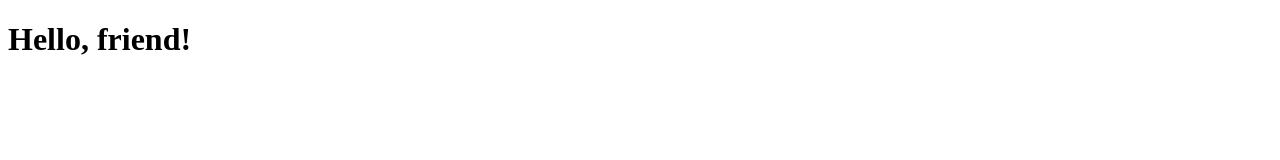
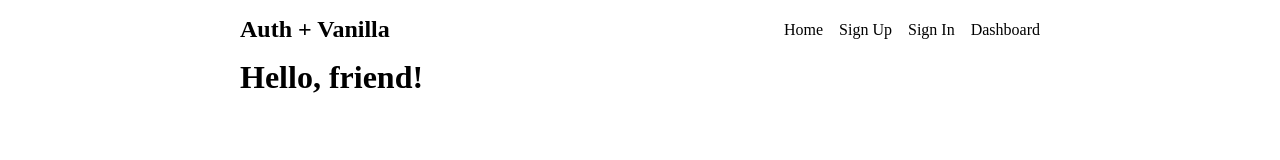
Before and after one commit to CodectiveOrg/auth-client-vanilla, a website: page index.html in a window 1280 px wide. Drawn offline with Linux system fonts and the light colour scheme.

Commit message:
[ADD] header

```diff
--- a/index.html
+++ b/index.html
@@ -5,8 +5,30 @@
     <link rel="icon" type="image/svg+xml" href="/javascript.svg" />
     <meta name="viewport" content="width=device-width, initial-scale=1.0" />
     <title>Auth + Vanilla</title>
+
+    <link rel="stylesheet" href="/src/styles/global.css" />
+    <link rel="stylesheet" href="/src/styles/header.css" />
   </head>
   <body>
+    <header>
+      <div class="logo">Auth + Vanilla</div>
+      <nav>
+        <ul>
+          <li>
+            <a href="/">Home</a>
+          </li>
+          <li>
+            <a href="/auth-sign-up">Sign Up</a>
+          </li>
+          <li>
+            <a href="/auth/sign-in">Sign In</a>
+          </li>
+          <li>
+            <a href="/dashboard">Dashboard</a>
+          </li>
+        </ul>
+      </nav>
+    </header>
     <h1>Hello, friend!</h1>
   </body>
 </html>
--- /dev/null
+++ b/src/styles/global.css
@@ -0,0 +1,19 @@
+*,
+*::before,
+*::after {
+  box-sizing: border-box;
+
+  margin: 0;
+  padding: 0;
+}
+
+body {
+  display: grid;
+  align-items: start;
+  gap: 1rem;
+
+  inline-size: min(50rem, 100% - 2rem);
+
+  margin-block: 1rem;
+  margin-inline: auto;
+}
--- /dev/null
+++ b/src/styles/header.css
@@ -0,0 +1,28 @@
+body > header {
+  display: flex;
+  align-items: center;
+  justify-content: space-between;
+  gap: 1rem;
+
+  .logo {
+    font-size: 1.5rem;
+    font-weight: 700;
+  }
+
+  nav {
+    > ul {
+      list-style: none;
+
+      display: flex;
+      gap: 1rem;
+
+      > li {
+        a {
+          color: inherit;
+
+          text-decoration: none;
+        }
+      }
+    }
+  }
+}
```
